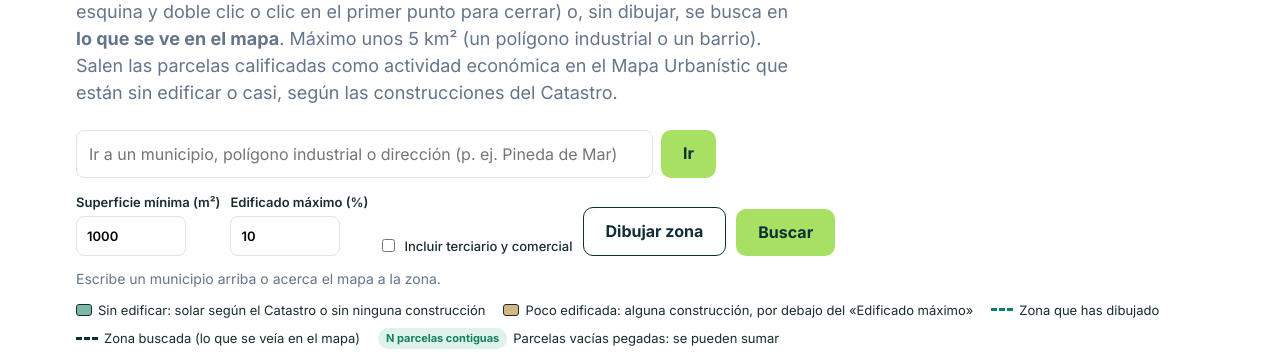
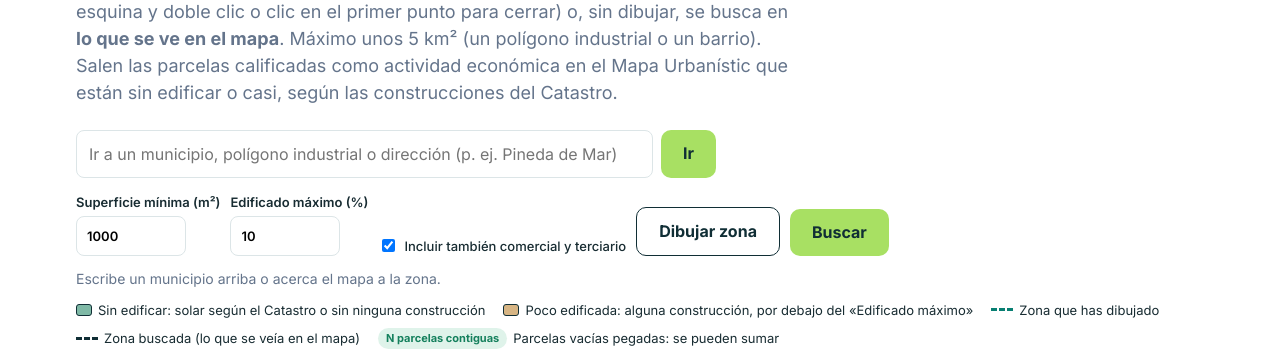
Before and after one commit to vann4413-coder/ubicaciones, a Python web app: template app/web/templates/suelo.html in a window 1280 px wide. Shown: the part 186-545 px from the top of the page. Run offline with Jinja, Linux system fonts and the light colour scheme; the template is opened without the code that fills it, so the values that code supplies are empty.

Commit message:
Buscador de suelo: comercial y terciario incluidos por defecto
Co-Authored-By: Claude Opus 5.5 <noreply@anthropic.com>
Claude-Session: https://claude.ai/code/session_01B2gdACnnbb92rx57QNWFdN

```diff
--- a/app/web/templates/suelo.html
+++ b/app/web/templates/suelo.html
@@ -37,7 +37,7 @@
 <div class="filtros">
   <label>Superficie mínima (m²) <input type="number" id="f-sup" value="1000" min="0" step="100"></label>
   <label>Edificado máximo (%) <input type="number" id="f-edif" value="10" min="0" max="100" step="5"></label>
-  <label style="display:flex;gap:6px;align-items:center;font-weight:500"><input type="checkbox" id="f-terc"> Incluir terciario y comercial</label>
+  <label style="display:flex;gap:6px;align-items:center;font-weight:500"><input type="checkbox" id="f-terc" checked> Incluir también comercial y terciario</label>
   <button class="btn btn-sec" id="b-dibujar" type="button">Dibujar zona</button>
   <button class="btn btn-sec" id="b-borrar" type="button" hidden>Borrar zona</button>
   <button class="btn" id="b-buscar">Buscar</button>
```
